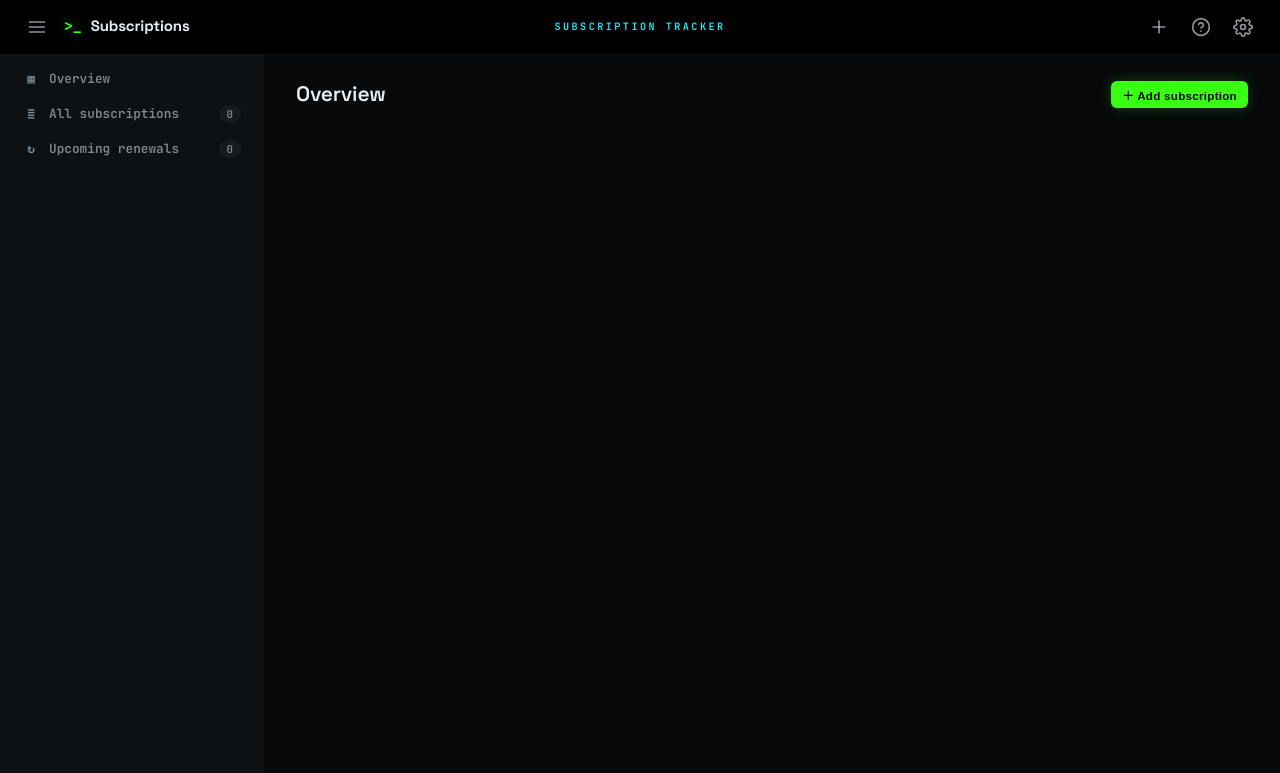
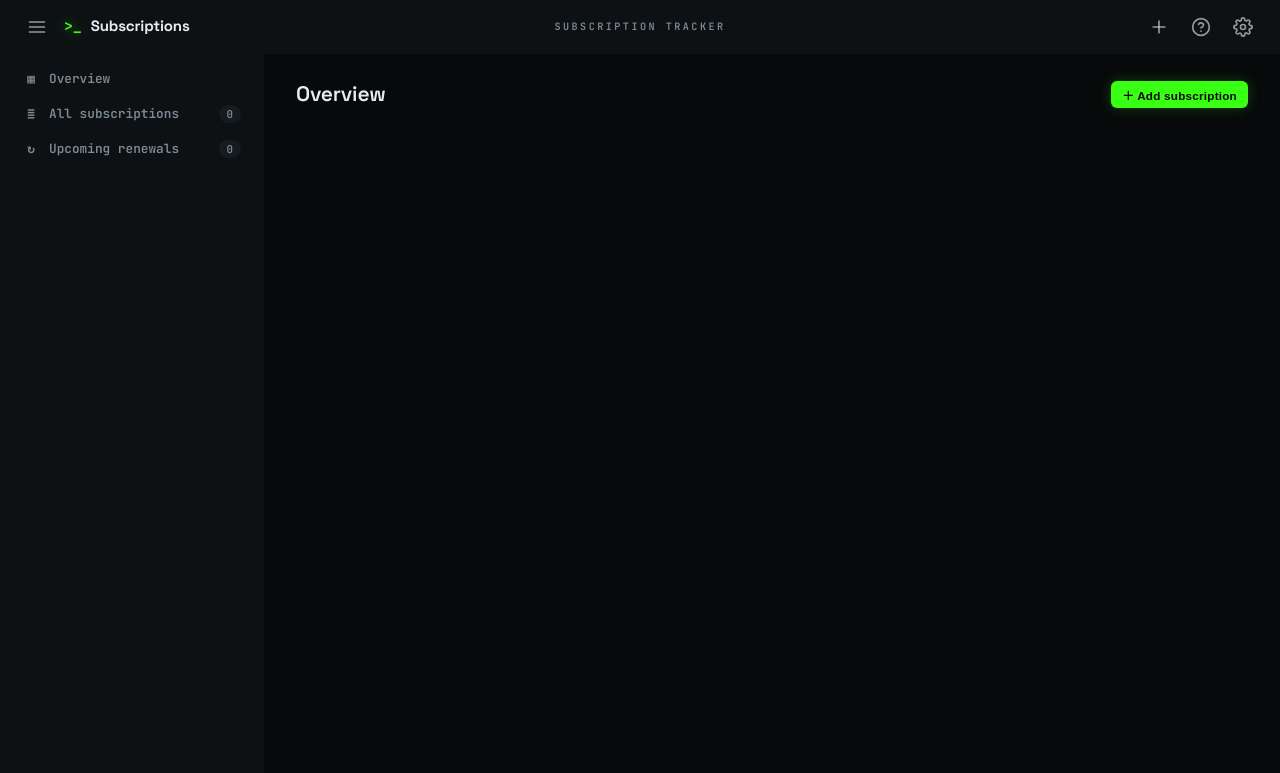
Before and after one commit to MauriceM0ss/subscriptions, a Flask app: page / in a window 1280 px wide. Shown: the top 773 px of the page. Run offline with Flask 3, Linux system fonts and the light colour scheme; parts of the project's set-up code (start-up, migrations or seed data) failed here and were passed over.

Commit message:
Let the top bar join the rest of the window
The bar was black in every theme while everything under it was themed, so
the window read as a black strip sitting on top of an app. It now takes
the same surface as the left menu, and the two run together as one panel.

That meant moving its type off the --header-* colours: they were chosen
to sit on black, and on a light surface they'd be near-white on
near-white. The wordmark, subtitle and prompt now use the ordinary
palette, so they follow the theme like everything else. Checked in Light,
which is the case that would have broken.

Co-Authored-By: Claude Opus 5 <noreply@anthropic.com>

```diff
--- a/static/style.css
+++ b/static/style.css
@@ -241,25 +241,28 @@ a { color: inherit; text-decoration: none; }
 ::selection { background: var(--sel-bg); color: var(--sel-fg); }
 
 /* ── Header ──────────────────────────────────────────────────────────────── */
-/* Black in every theme, Light included — see the --header-* note above. */
+/* The bar carries the same surface as the left menu rather than its own black,
+   so the window reads as one themed panel instead of a black strip on top of a
+   coloured app. Its type therefore uses the ordinary palette: the --header-*
+   colours were picked to sit on black and would be unreadable here in Light. */
 .site-header {
   position: sticky; top: 0; z-index: 100;
   height: var(--header-h);
-  background: var(--header-bg);
+  background: var(--surface);
   border-bottom: 1px solid var(--pane-rule);
   padding: 0 20px;
   display: grid;
   grid-template-columns: 1fr auto 1fr;
   align-items: center;
 }
-.logo { display: flex; align-items: center; gap: 9px; font-family: var(--font-head); font-weight: 700; font-size: 1rem; color: var(--header-text); letter-spacing: -.01em; }
+.logo { display: flex; align-items: center; gap: 9px; font-family: var(--font-head); font-weight: 700; font-size: 1rem; color: var(--text); letter-spacing: -.01em; }
 .logo::before {
   content: ">_"; font-weight: 700; color: var(--header-logo);
   font-family: "JetBrains Mono", ui-monospace, SFMono-Regular, Menlo, monospace;
   text-shadow: var(--glow-logo);
 }
 .header-title {
-  font-size: .68rem; font-weight: 600; color: var(--header-fg);
+  font-size: .68rem; font-weight: 600; color: var(--muted);
   letter-spacing: .24em; text-transform: uppercase; justify-self: center;
 }
 .header-actions { display: flex; gap: 8px; justify-self: end; align-items: center; }
```
